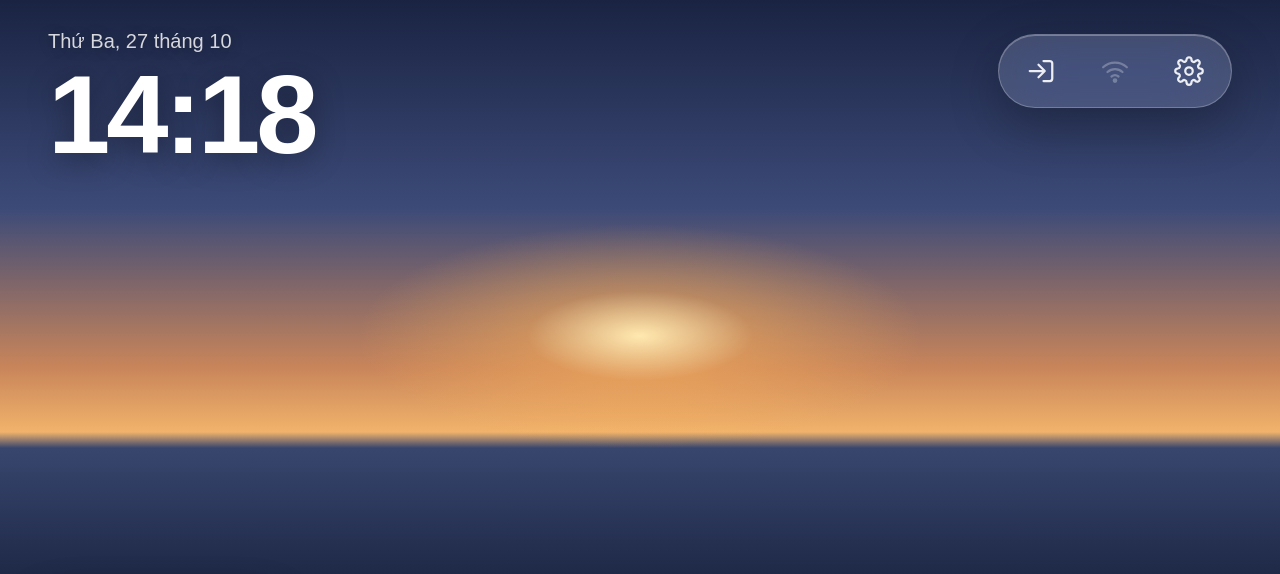
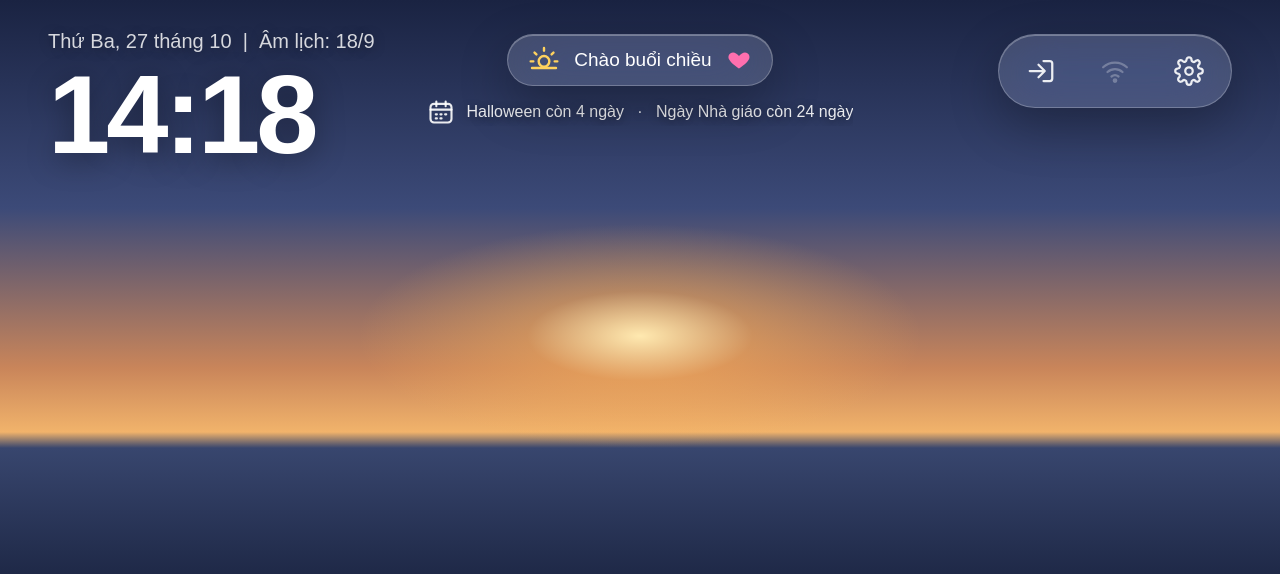
Before and after one commit to ductu3590/cleanyourtizen, a website: page launcher/index.html in a window 1280 px wide. Shown: the top 574 px of the page. Drawn offline with Linux system fonts and the light colour scheme.

Commit message:
feat: greeting, Vietnamese lunar date and event countdown on the launcher; shorter app tiles
Adds launcher/calendar.js (Vietnamese lunar calendar after Ho Ngoc Duc's algorithm, built-in solar and lunar days, private extra events) and a time-of-day greeting with an optional family name. The countdown shows the nearest events that fit on one line. App tiles are 80% of their previous height.

```diff
--- a/launcher/app.js
+++ b/launcher/app.js
@@ -1,6 +1,6 @@
 (function () {
   'use strict';
-  var config = window.CYT_CONFIG, core = window.CytCore, tv = window.tizen;
+  var config = window.CYT_CONFIG, core = window.CytCore, calendar = window.CytCalendar, tv = window.tizen;
   var $ = function (id) { return document.getElementById(id); };
   var dock = $('dock'), panel = $('panel'), message = $('message'), home = $('home');
   var menu = $('menu'), menuItems = $('menu-items'), caption = $('caption');
@@ -36,10 +36,25 @@
   }
 
   // ---- Clock, Wi-Fi ----
+  var shownDay = null;
   function clock() {
     var now = new Date();
     $('time').textContent = ('0' + now.getHours()).slice(-2) + ':' + ('0' + now.getMinutes()).slice(-2);
-    $('date').textContent = now.toLocaleDateString('vi-VN', {weekday: 'long', day: 'numeric', month: 'long'});
+    var hello = calendar.greeting(now, config.greetingName);
+    $('greeting').textContent = hello.text;
+    document.querySelector('.today').classList.toggle('night', hello.period === 'evening' || hello.period === 'night');
+    if (shownDay === now.toDateString()) return;
+    shownDay = now.toDateString();
+    var lunar = calendar.toLunar(now.getDate(), now.getMonth() + 1, now.getFullYear());
+    $('date').textContent = now.toLocaleDateString('vi-VN', {weekday: 'long', day: 'numeric', month: 'long'}) +
+      '\u00a0\u00a0|\u00a0\u00a0Âm lịch: ' + lunar.day + '/' + lunar.month;
+    // Show the nearest events, dropping the farthest until the line fits.
+    var events = $('events'), line = events.parentNode, items = calendar.countdowns(now, config.events, 3);
+    for (var count = items.length; count >= 1; count -= 1) {
+      events.textContent = items.slice(0, count).join('\u00a0\u00a0\u00a0·\u00a0\u00a0\u00a0');
+      if (line.scrollWidth <= line.clientWidth) break;
+    }
+    line.hidden = !items.length;
   }
   var wifi = core.wifiInfo(null);
   function readWifi(done) {
--- /dev/null
+++ b/launcher/calendar.js
@@ -0,0 +1,141 @@
+(function (root, factory) {
+  if (typeof module === 'object' && module.exports) module.exports = factory();
+  else root.CytCalendar = factory();
+}(this, function () {
+  'use strict';
+  // Vietnamese lunar calendar (UTC+7), after Ho Ngoc Duc's public algorithm (astro formulas from Meeus).
+  var TZ = 7, PI = Math.PI;
+  function int(value) { return Math.floor(value); }
+  function jdFromDate(day, month, year) {
+    var a = int((14 - month) / 12), y = year + 4800 - a, m = month + 12 * a - 3;
+    var jd = day + int((153 * m + 2) / 5) + 365 * y + int(y / 4) - int(y / 100) + int(y / 400) - 32045;
+    if (jd < 2299161) jd = day + int((153 * m + 2) / 5) + 365 * y + int(y / 4) - 32083;
+    return jd;
+  }
+  function jdToDate(jd) {
+    var a, b, c;
+    if (jd > 2299160) { a = jd + 32044; b = int((4 * a + 3) / 146097); c = a - int(b * 146097 / 4); }
+    else { b = 0; c = jd + 32082; }
+    var d = int((4 * c + 3) / 1461), e = c - int(1461 * d / 4), m = int((5 * e + 2) / 153);
+    return [e - int((153 * m + 2) / 5) + 1, m + 3 - 12 * int(m / 10), b * 100 + d - 4800 + int(m / 10)];
+  }
+  function newMoon(k) {
+    var T = k / 1236.85, T2 = T * T, T3 = T2 * T, dr = PI / 180;
+    var Jd1 = 2415020.75933 + 29.53058868 * k + 0.0001178 * T2 - 0.000000155 * T3;
+    Jd1 += 0.00033 * Math.sin((166.56 + 132.87 * T - 0.009173 * T2) * dr);
+    var M = 359.2242 + 29.10535608 * k - 0.0000333 * T2 - 0.00000347 * T3;
+    var Mpr = 306.0253 + 385.81691806 * k + 0.0107306 * T2 + 0.00001236 * T3;
+    var F = 21.2964 + 390.67050646 * k - 0.0016528 * T2 - 0.00000239 * T3;
+    var C1 = (0.1734 - 0.000393 * T) * Math.sin(M * dr) + 0.0021 * Math.sin(2 * dr * M);
+    C1 = C1 - 0.4068 * Math.sin(Mpr * dr) + 0.0161 * Math.sin(dr * 2 * Mpr);
+    C1 = C1 - 0.0004 * Math.sin(dr * 3 * Mpr);
+    C1 = C1 + 0.0104 * Math.sin(dr * 2 * F) - 0.0051 * Math.sin(dr * (M + Mpr));
+    C1 = C1 - 0.0074 * Math.sin(dr * (M - Mpr)) + 0.0004 * Math.sin(dr * (2 * F + M));
+    C1 = C1 - 0.0004 * Math.sin(dr * (2 * F - M)) - 0.0006 * Math.sin(dr * (2 * F + Mpr));
+    C1 = C1 + 0.0010 * Math.sin(dr * (2 * F - Mpr)) + 0.0005 * Math.sin(dr * (2 * Mpr + M));
+    var deltat = T < -11 ? 0.001 + 0.000839 * T + 0.0002261 * T2 - 0.00000845 * T3 - 0.000000081 * T * T3
+      : -0.000278 + 0.000265 * T + 0.000262 * T2;
+    return Jd1 + C1 - deltat;
+  }
+  function sunLongitude(jdn) {
+    var T = (jdn - 2451545.0) / 36525, T2 = T * T, dr = PI / 180;
+    var M = 357.52910 + 35999.05030 * T - 0.0001559 * T2 - 0.00000048 * T * T2;
+    var L0 = 280.46645 + 36000.76983 * T + 0.0003032 * T2;
+    var DL = (1.914600 - 0.004817 * T - 0.000014 * T2) * Math.sin(dr * M);
+    DL = DL + (0.019993 - 0.000101 * T) * Math.sin(dr * 2 * M) + 0.000290 * Math.sin(dr * 3 * M);
+    var L = (L0 + DL) * dr;
+    return L - PI * 2 * int(L / (PI * 2));
+  }
+  function newMoonDay(k) { return int(newMoon(k) + 0.5 + TZ / 24); }
+  function sunSector(jd) { return int(sunLongitude(jd - 0.5 - TZ / 24) / PI * 6); }
+  function month11(year) {
+    var off = jdFromDate(31, 12, year) - 2415021, k = int(off / 29.530588853), nm = newMoonDay(k);
+    return sunSector(nm) >= 9 ? newMoonDay(k - 1) : nm;
+  }
+  function leapOffset(a11) {
+    var k = int((a11 - 2415021.076998695) / 29.530588853 + 0.5), last, i = 1, arc = sunSector(newMoonDay(k + i));
+    do { last = arc; i += 1; arc = sunSector(newMoonDay(k + i)); } while (arc !== last && i < 14);
+    return i - 1;
+  }
+  // Returns {day, month, year, leap} for a solar date.
+  function toLunar(day, month, year) {
+    var dayNumber = jdFromDate(day, month, year), k = int((dayNumber - 2415021.076998695) / 29.530588853);
+    var monthStart = newMoonDay(k + 1);
+    if (monthStart > dayNumber) monthStart = newMoonDay(k);
+    var a11 = month11(year), b11 = a11, lunarYear;
+    if (a11 >= monthStart) { lunarYear = year; a11 = month11(year - 1); }
+    else { lunarYear = year + 1; b11 = month11(year + 1); }
+    var diff = int((monthStart - a11) / 29), leap = false, lunarMonth = diff + 11;
+    if (b11 - a11 > 365) {
+      var leapDiff = leapOffset(a11);
+      if (diff >= leapDiff) { lunarMonth = diff + 10; if (diff === leapDiff) leap = true; }
+    }
+    if (lunarMonth > 12) lunarMonth -= 12;
+    if (lunarMonth >= 11 && diff < 4) lunarYear -= 1;
+    return {day: dayNumber - monthStart + 1, month: lunarMonth, year: lunarYear, leap: leap};
+  }
+  // Solar [day, month, year] for a (non-leap) lunar date.
+  function fromLunar(day, month, year) {
+    var a11, b11;
+    if (month < 11) { a11 = month11(year - 1); b11 = month11(year); }
+    else { a11 = month11(year); b11 = month11(year + 1); }
+    var k = int(0.5 + (a11 - 2415021.076998695) / 29.530588853), off = month - 11;
+    if (off < 0) off += 12;
+    if (b11 - a11 > 365 && off >= leapOffset(a11)) off += 1;
+    return jdToDate(newMoonDay(k + off) + day - 1);
+  }
+
+  // Built-in Vietnamese and international days; private config may add more (birthdays).
+  var EVENTS = [
+    {name: 'Năm mới', month: 1, day: 1, withYear: true}, {name: 'Valentine', month: 2, day: 14},
+    {name: 'Ngày 8/3', month: 3, day: 8}, {name: 'Ngày 30/4', month: 4, day: 30},
+    {name: 'Ngày 1/5', month: 5, day: 1}, {name: 'Tết Thiếu nhi', month: 6, day: 1},
+    {name: 'Quốc khánh', month: 9, day: 2}, {name: 'Ngày Phụ nữ VN', month: 10, day: 20},
+    {name: 'Halloween', month: 10, day: 31}, {name: 'Ngày Nhà giáo', month: 11, day: 20},
+    {name: 'Giáng sinh', month: 12, day: 25},
+    {name: 'Tết Nguyên đán', month: 1, day: 1, lunar: true}, {name: 'Rằm tháng Giêng', month: 1, day: 15, lunar: true},
+    {name: 'Giỗ Tổ Hùng Vương', month: 3, day: 10, lunar: true}, {name: 'Tết Đoan ngọ', month: 5, day: 5, lunar: true},
+    {name: 'Vu Lan', month: 7, day: 15, lunar: true}, {name: 'Trung thu', month: 8, day: 15, lunar: true},
+    {name: 'Ông Công Ông Táo', month: 12, day: 23, lunar: true}
+  ];
+  function dayIndex(day, month, year) { return jdFromDate(day, month, year); }
+  function validEvent(event) {
+    return event && typeof event.name === 'string' && event.name.length > 0 && event.name.length <= 40 &&
+      event.month >= 1 && event.month <= 12 && event.day >= 1 && event.day <= 31;
+  }
+  // Nearest upcoming events (today included), soonest first: [{name, days, date: [d, m, y]}].
+  function upcoming(date, extra, count) {
+    var d = date.getDate(), m = date.getMonth() + 1, y = date.getFullYear(), today = dayIndex(d, m, y);
+    var lunarYear = toLunar(d, m, y).year, found = [];
+    EVENTS.concat((Array.isArray(extra) ? extra : []).filter(validEvent)).forEach(function (event) {
+      var best = null;
+      for (var offset = 0; offset <= 1; offset += 1) {
+        var solar = event.lunar ? fromLunar(event.day, event.month, lunarYear + offset) : [event.day, event.month, y + offset];
+        var days = dayIndex(solar[0], solar[1], solar[2]) - today;
+        if (days >= 0 && (best === null || days < best.days)) best = {days: days, date: solar};
+      }
+      if (best) found.push({name: event.withYear ? event.name + ' ' + best.date[2] : event.name, days: best.days, date: best.date});
+    });
+    found.sort(function (a, b) { return a.days - b.days || (a.name < b.name ? -1 : 1); });
+    return found.slice(0, count || 3);
+  }
+  function countdownText(event) {
+    if (event.days === 0) return 'Hôm nay: ' + event.name;
+    if (event.days === 1) return event.name + ' vào ngày mai';
+    return event.name + ' còn ' + event.days + ' ngày';
+  }
+  // Countdown phrases for the nearest events; the page shows as many as fit on one line (2-3).
+  function countdowns(date, extra, count) { return upcoming(date, extra, count || 3).map(countdownText); }
+  function greeting(date, name) {
+    var hour = date.getHours(), text, period;
+    if (hour >= 4 && hour < 11) { text = 'Chào buổi sáng'; period = 'morning'; }
+    else if (hour >= 11 && hour < 13) { text = 'Chào buổi trưa'; period = 'noon'; }
+    else if (hour >= 13 && hour < 18) { text = 'Chào buổi chiều'; period = 'afternoon'; }
+    else if (hour >= 18 && hour < 22) { text = 'Chào buổi tối'; period = 'evening'; }
+    else { text = 'Chúc ngủ ngon'; period = 'night'; }
+    var who = typeof name === 'string' ? name.trim().slice(0, 40) : '';
+    return {text: who ? text + ', ' + who : text, period: period};
+  }
+  return {toLunar: toLunar, fromLunar: fromLunar, upcoming: upcoming, countdowns: countdowns,
+    greeting: greeting, EVENTS: EVENTS};
+}));
--- a/launcher/index.html
+++ b/launcher/index.html
@@ -6,6 +6,10 @@
 <body>
 <main id="home">
   <section class="clockblock" aria-label="Thời gian"><p id="date"></p><time id="time">00:00</time></section>
+  <section class="today" aria-label="Hôm nay">
+    <p class="greeting glass"><svg class="sun" viewBox="0 0 24 24" aria-hidden="true"><circle cx="12" cy="13" r="4"/><path d="M12 3v2M4.9 6.4l1.4 1.4M19.1 6.4l-1.4 1.4M2 13h2M20 13h2M3 18h18"/></svg><svg class="moon" viewBox="0 0 24 24" aria-hidden="true"><path d="M20 14.5A8 8 0 1 1 9.5 4a6.5 6.5 0 0 0 10.5 10.5z"/></svg><span id="greeting"></span><svg class="heart" viewBox="0 0 24 24" aria-hidden="true"><path d="M12 20s-7-4.4-9.2-8.6C1.4 8.6 3 5 6.5 5c2 0 3.5 1.2 5.5 3.3C14 6.2 15.5 5 17.5 5 21 5 22.6 8.6 21.2 11.4 19 15.6 12 20 12 20z"/></svg></p>
+    <p class="events"><svg viewBox="0 0 24 24" aria-hidden="true"><rect x="3" y="5" width="18" height="16" rx="3"/><path d="M3 10h18M8 3v4M16 3v4M7.5 14h1M11.5 14h1M15.5 14h1M7.5 17.5h1M11.5 17.5h1"/></svg><span id="events"></span></p>
+  </section>
   <nav class="pill glass" aria-label="Điều khiển nhanh">
     <button id="btn-input" data-menu="input" aria-label="Nguồn vào" aria-haspopup="true">
       <svg viewBox="0 0 24 24" aria-hidden="true"><path d="M10 7l5 5-5 5M15 12H3M14 4h5a2 2 0 0 1 2 2v12a2 2 0 0 1-2 2h-5"/></svg></button>
@@ -25,5 +29,5 @@
 </main>
 <section id="panel" class="panel" hidden aria-label="Sắp xếp ứng dụng"><div class="panel-header"><div><p class="eyebrow">SẮP XẾP</p><h2>Đưa ứng dụng bạn thích lên trước.</h2></div><button id="close-panel">Xong</button></div><p class="panel-note">Chọn ứng dụng để đưa lên đầu hàng. Thứ tự được lưu trên TV này.</p><div id="arrange" class="arrange"></div></section>
 <div id="message" role="status" aria-live="polite" hidden></div>
-<script src="config.js"></script><script src="core.js"></script><script src="app.js"></script>
+<script src="config.js"></script><script src="core.js"></script><script src="calendar.js"></script><script src="app.js"></script>
 </body></html>
--- a/launcher/style.css
+++ b/launcher/style.css
@@ -18,6 +18,14 @@ body.video main{display:none}
 #date{margin:0;font-size:26px;color:rgba(255,255,255,.82);text-shadow:0 2px 12px rgba(0,0,0,.35)}
 time{display:block;margin-top:6px;font-size:168px;line-height:1;font-weight:700;letter-spacing:-6px;font-variant-numeric:tabular-nums;text-shadow:0 6px 30px rgba(0,0,0,.35)}
 
+.today{position:absolute;top:58px;left:50%;width:880px;margin-left:-440px;display:flex;flex-direction:column;align-items:center;transition:opacity .25s}
+.greeting{display:flex;align-items:center;gap:14px;max-width:100%;margin:0;padding:13px 28px;border-radius:40px;font-size:26px;white-space:nowrap}
+.greeting svg{width:32px;height:32px;flex:none}
+.greeting .sun{stroke:#ffd25e}.greeting .moon{stroke:#ffe7a8;display:none}
+.today.night .sun{display:none}.today.night .moon{display:block}
+.greeting .heart{width:26px;height:26px;fill:#ff6fae;stroke:none}
+.events{display:flex;align-items:center;gap:12px;max-width:100%;margin:18px 0 0;font-size:22px;color:rgba(255,255,255,.9);text-shadow:0 2px 10px rgba(0,0,0,.45);white-space:nowrap;overflow:hidden}
+.events svg{width:28px;height:28px;flex:none}
 .pill{position:absolute;top:56px;right:94px;display:flex;gap:6px;padding:8px;border-radius:44px}
 .pill button{width:84px;height:68px;border-radius:34px;display:flex;align-items:center;justify-content:center;color:rgba(255,255,255,.9)}
 .pill button:focus{outline:none;background:rgba(255,255,255,.92);color:#1b2233;box-shadow:0 4px 18px rgba(0,0,0,.3)}
@@ -40,8 +48,8 @@ time{display:block;margin-top:6px;font-size:168px;line-height:1;font-weight:700;
 
 .dock{position:absolute;left:94px;right:94px;bottom:96px;display:grid;grid-template-columns:repeat(5,minmax(0,1fr));gap:26px;transition:filter .25s,opacity .25s}
 body.menu-open .dock{-webkit-filter:blur(16px) brightness(.75);filter:blur(16px) brightness(.75)}
-body.menu-open .clockblock{opacity:.4}
-.app-tile{position:relative;height:210px;border-radius:26px;display:flex;flex-direction:column;align-items:center;justify-content:center;box-shadow:0 14px 28px rgba(0,0,0,.35);transition:transform .18s ease,box-shadow .18s ease}
+body.menu-open .clockblock,body.menu-open .today{opacity:.4}
+.app-tile{position:relative;height:168px;border-radius:26px;display:flex;flex-direction:column;align-items:center;justify-content:center;box-shadow:0 14px 28px rgba(0,0,0,.35);transition:transform .18s ease,box-shadow .18s ease}
 .app-tile:focus{outline:none;transform:translateY(-10px) scale(1.05);box-shadow:0 0 0 5px rgba(255,255,255,.95),0 24px 40px rgba(0,0,0,.5)}
 .symbol{font-weight:700;font-size:58px;letter-spacing:-2px;line-height:1}
 .tile-label{font-weight:600;font-size:17px;letter-spacing:2px;margin-top:16px}
@@ -63,7 +71,7 @@ body.menu-open .clockblock{opacity:.4}
 .arrange{display:grid;gap:20px}.arrange button{text-align:left;font-size:24px}
 #message{position:fixed;bottom:65px;left:50%;transform:translateX(-50%);padding:22px 35px;border:1px solid rgba(255,255,255,.3);border-radius:20px;background:rgba(32,45,64,.92);box-shadow:0 15px 60px rgba(0,0,0,.5);max-width:80%;font-size:20px;z-index:10}
 
-body.picking .dock,body.picking .clockblock{display:none}
+body.picking .dock,body.picking .clockblock,body.picking .today,body.picking .channels{display:none}
 .picker{position:absolute;left:94px;right:94px;bottom:70px;padding:26px 28px 20px;border-radius:34px;z-index:6}
 .picker h2{margin:0 4px 18px;font-size:22px;font-weight:600;color:rgba(255,255,255,.85)}
 .picker-grid{display:grid;grid-template-columns:repeat(5,minmax(0,1fr));gap:18px}
@@ -72,5 +80,5 @@ body.picking .dock,body.picking .clockblock{display:none}
 .thumb .tag{position:absolute;left:10px;bottom:10px;padding:5px 12px;border-radius:12px;font-size:16px;background:rgba(8,12,26,.62)}
 .thumb .check{position:absolute;right:10px;top:10px;width:30px;height:30px;border-radius:50%;background:#46d17c;color:#06210f;font-weight:700;font-size:19px;line-height:30px;text-align:center}
 .picker-hint{margin:16px 4px 0;font-size:16px;color:rgba(255,255,255,.65)}
-@media(max-width:1500px){main{width:100%;height:100vh;min-height:620px;padding:32px 48px}time{font-size:112px;letter-spacing:-4px}#date{font-size:20px}.clockblock{left:48px;top:30px}.pill{right:48px;top:34px}.pill button{width:68px;height:56px}.caption{right:48px;top:112px;width:220px}.menu{right:48px;top:136px;width:400px}.dock{left:48px;right:48px;bottom:56px;gap:16px}.app-tile{height:150px}.picker{left:48px;right:48px;bottom:40px}.thumb{height:104px}.symbol{font-size:44px}}
+@media(max-width:1500px){main{width:100%;height:100vh;min-height:620px;padding:32px 48px}time{font-size:112px;letter-spacing:-4px}#date{font-size:20px}.clockblock{left:48px;top:30px}.pill{right:48px;top:34px}.pill button{width:68px;height:56px}.caption{right:48px;top:112px;width:220px}.today{top:34px;width:620px;margin-left:-310px}.greeting{font-size:19px;padding:9px 20px}.events{font-size:16px;margin-top:12px}.menu{right:48px;top:136px;width:400px}.dock{left:48px;right:48px;bottom:56px;gap:16px}.app-tile{height:120px}.picker{left:48px;right:48px;bottom:40px}.thumb{height:104px}.symbol{font-size:44px}}
 @media(prefers-reduced-motion:reduce){*{transition:none!important}}
--- a/tools/preview.cjs
+++ b/tools/preview.cjs
@@ -3,7 +3,7 @@ const http = require('node:http');
 const fs = require('node:fs');
 const path = require('node:path');
 const root = path.resolve(__dirname, '../launcher');
-const allowed = new Set(['index.html', 'style.css', 'core.js', 'app.js', 'config.js', 'icon.png']);
+const allowed = new Set(['index.html', 'style.css', 'core.js', 'calendar.js', 'app.js', 'config.js', 'icon.png']);
 const types = {'.html':'text/html; charset=utf-8','.css':'text/css','.js':'text/javascript','.png':'image/png'};
 http.createServer((req, res) => {
   const name = req.url.split('?')[0] === '/' ? 'index.html' : req.url.split('?')[0].slice(1);
```
Also changed, not shown: tests/launcher.test.cjs (+24 -0 lines), README.md.
